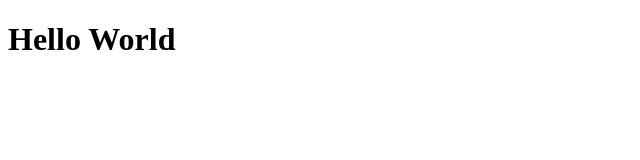
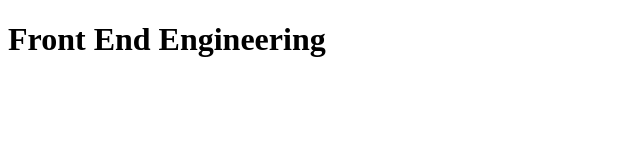
Before and after one commit to archibaldikes/wdd230, a plain HTML site: page index.html in a window 1280 px wide. Shown: the whole page, without its empty margins (0-640 px from the left). Drawn offline with Linux system fonts and the light colour scheme.

Commit message:
Title change

```diff
--- a/index.html
+++ b/index.html
@@ -7,6 +7,6 @@
     <title>Document</title>
 </head>
 <body>
-    <h1>Hello World</h1>
+    <h1>Front End Engineering</h1>
 </body>
 </html>
```
